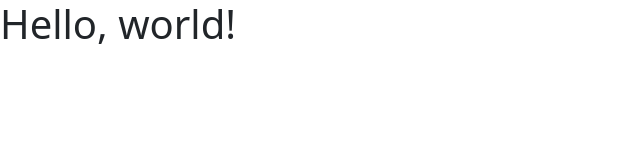
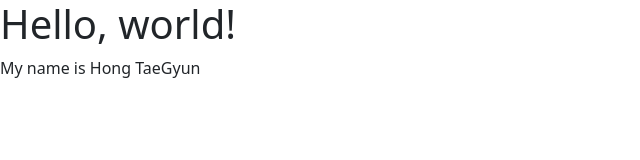
Before and after one commit to HongTaeGyun00/test.github.io, a plain HTML site: page index.html in a window 1280 px wide. Shown: the whole page, without its empty margins (0-640 px from the left). Drawn offline with nearby package versions, Linux system fonts and the light colour scheme.

Commit message:
add my name

```diff
--- a/index.html
+++ b/index.html
@@ -13,6 +13,7 @@
   </head>
   <body>
     <h1>Hello, world!</h1>
+    <div>My name is Hong TaeGyun</div>
     <script
       src="https://cdn.jsdelivr.net/npm/bootstrap@5.3.7/dist/js/bootstrap.bundle.min.js"
       integrity="sha384-ndDqU0Gzau9qJ1lfW4pNLlhNTkCfHzAVBReH9diLvGRem5+R9g2FzA8ZGN954O5Q"
```
